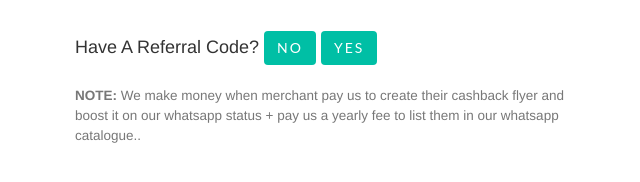
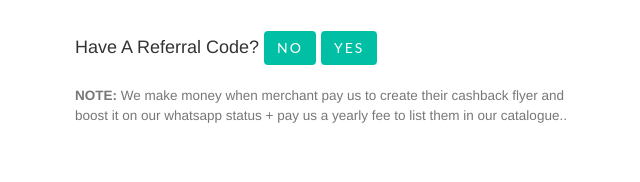
Before and after one commit to allpreegroup/allpreegroup.github.io, a Jekyll site: the page built from index.html, in a window 1280 px wide. Shown: the part 404-586 px from the top of the page, without its empty margins (610-1250 px from the left). Built offline with Jekyll 4.4.1, drawn with Linux system fonts in a browser that asks for light colours; nearby versions of some CDN libraries.

Commit message:
Update homepage3.html

```diff
--- a/_includes/homepage3.html
+++ b/_includes/homepage3.html
@@ -19,7 +19,7 @@
                               <a href="/" class="page-scroll"><button class="btn btn-outline btn-xl" id="#signup">No</button></a>    <a href="/" class="page-scroll"><button class="btn btn-outline btn-xl" id="#signup">Yes</button></a>
 
                             <br> <br>
-				<small class="block"><b>NOTE:</b> We make money when merchant pay us to create their cashback flyer and boost it on our whatsapp status + pay us a yearly fee to list them in our whatsapp catalogue..</small>
+				<small class="block"><b>NOTE:</b> We make money when merchant pay us to create their cashback flyer and boost it on our whatsapp status + pay us a yearly fee to list them in our catalogue..</small>
 
 
                                </div>
```
